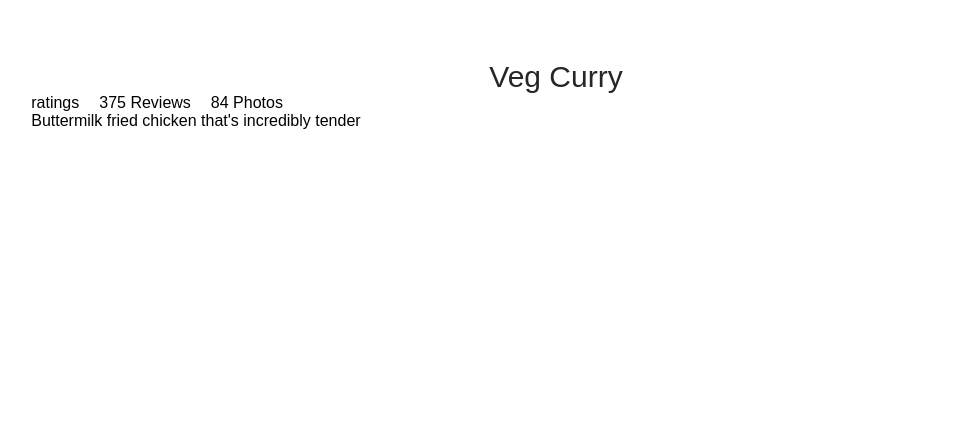
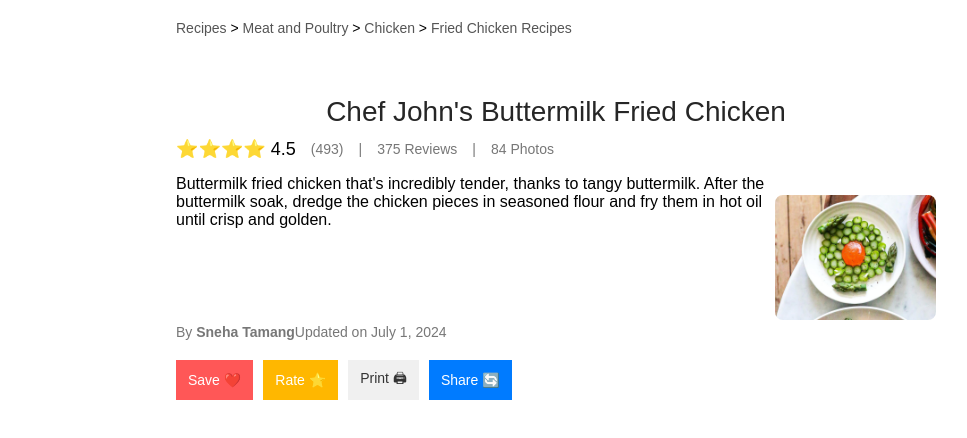
Before and after one commit to sneha-at-hub/recipe-sharing-application, a React (Vite) app in the folder frontend/: page /detail in a window 1280 px wide. Shown: the top 438 px of the page, without its empty margins (84-1051 px from the left). Built offline with nearby package versions, Linux system fonts and the light colour scheme.

Commit message:
detai, page

```diff
--- a/frontend/src/assets/assets.js
+++ b/frontend/src/assets/assets.js
@@ -82,7 +82,8 @@ export const assets = {
     logout_icon,
     bag_icon,
     parcel_icon,
-    image
+    image,
+    food_1,
 }
 
 export const menu_list = [
--- a/frontend/src/pages/Detail/Detail.css
+++ b/frontend/src/pages/Detail/Detail.css
@@ -1,16 +1,105 @@
-.detailpage{
-    width: 82%;
+.recipe-card {
+    max-width: 800px;
     margin: 0 auto;
+    padding: 20px;
+    font-family: Arial, sans-serif;
+}
+
+.breadcrumb {
+    font-size: 14px;
+    margin-bottom: 10px;
+}
+
+.breadcrumb a {
+    color: #555;
+    text-decoration: none;
+}
+
+.breadcrumb a:hover {
+    text-decoration: underline;
+}
+
+h1 {
+    font-size: 28px;
+    margin-bottom: 10px;
+}
+
+.ratings {
+    display: flex;
+    align-items: center;
+    margin-bottom: 15px;
+}
+
+.stars {
+    font-size: 18px;
+    color: #ffa500;
+}
+
+.rating-value {
+    margin-left: 5px;
+    font-size: 18px;
+}
+
+.reviews, .photos, .separator {
+    margin-left: 15px;
+    font-size: 14px;
+    color: #777;
+}
+
+.description {
+    font-size: 16px;
+    margin-bottom: 20px;
+}
+
+.author {
+    font-size: 14px;
+    color: #777;
+    margin-bottom: 20px;
+}
+
+.buttons {
+    display: flex;
+    gap: 10px;
+    margin-bottom: 20px;
+}
+
+.btn {
+    padding: 8px 12px;
+    font-size: 14px;
+    border: none;
+    cursor: pointer;
+}
+
+.save {
+    background-color: #ff5757;
+    color: #fff;
+}
+
+.rate {
+    background-color: #ffb700;
+    color: #fff;
+}
+
+.print {
+    background-color: #f0f0f0;
+    color: #333;
+}
+
+.share {
+    background-color: #007bff;
+    color: #fff;
+}
+
+.image {
+    margin-top: 20px;
+}
+
+.image img {
+    width: 100%;
+    border-radius: 8px;
+}
+
+.imgtag{
+    display: flex;
 
 }
-
-.ratings-reviews-ima{
-
-
-}
-.items-detail{
-    display: flex;
-    gap: 20px;
-    list-style: none;
-
-}
--- a/frontend/src/pages/Detail/Detail.jsx
+++ b/frontend/src/pages/Detail/Detail.jsx
@@ -1,27 +1,54 @@
-import './Detail.css'
+import React from 'react';
+import './Detail.css'; // Import the CSS file for styling
+import { assets } from '../../assets/assets';
 
-const Detail = () => {
-  return (
-    <>
-    <div className='detailpage'>
-        <h1>Veg Curry</h1>
+function Detail() {
+    return (
+        <div className="recipe-card">
+            <div className="breadcrumb">
+                <a href="#">Recipes</a> &gt;
+                <a href="#"> Meat and Poultry</a> &gt;
+                <a href="#"> Chicken</a> &gt;
+                <a href="#"> Fried Chicken Recipes</a>
+            </div>
 
-        <div className="ratings-reviews-ima">
-            <ul className="items-detail">
-                <li>ratings</li>
-                <li>375 Reviews</li>
-                <li>84 Photos</li>
-            </ul>
-        </div>
-        <div className="para">
-            Buttermilk fried chicken that's incredibly tender
-        </div>
+            <h1>Chef John's Buttermilk Fried Chicken</h1>
+
+            <div className="ratings">
+                <span className="stars">⭐⭐⭐⭐</span>
+                <span className="rating-value">4.5</span>
+                <span className="reviews">(493)</span>
+                <span className="separator">|</span>
+                <span className="reviews">375 Reviews</span>
+                <span className="separator">|</span>
+                <span className="photos">84 Photos</span>
+            </div>
+            <div className="imgtag">
+            <p className="description">
+                Buttermilk fried chicken that's incredibly tender, thanks to tangy buttermilk.
+                After the buttermilk soak, dredge the chicken pieces in seasoned flour and fry
+                them in hot oil until crisp and golden.
+            </p>
+            <div className="image">
+                <img src={assets.food_1} alt="Fried Chicken" />
+            </div>
 
 
-    </div>
-    </>
+            </div>
+            <div className="author">
+                <span>By <strong>Sneha Tamang</strong></span>
+                <span>Updated on July 1, 2024</span>
+            </div>
 
-  )
+            <div className="buttons">
+                <button className="btn save">Save ❤️</button>
+                <button className="btn rate">Rate ⭐</button>
+                <button className="btn print">Print 🖨</button>
+                <button className="btn share">Share 🔄</button>
+            </div>
+
+        </div>
+    );
 }
 
-export default Detail
+export default Detail;
```
